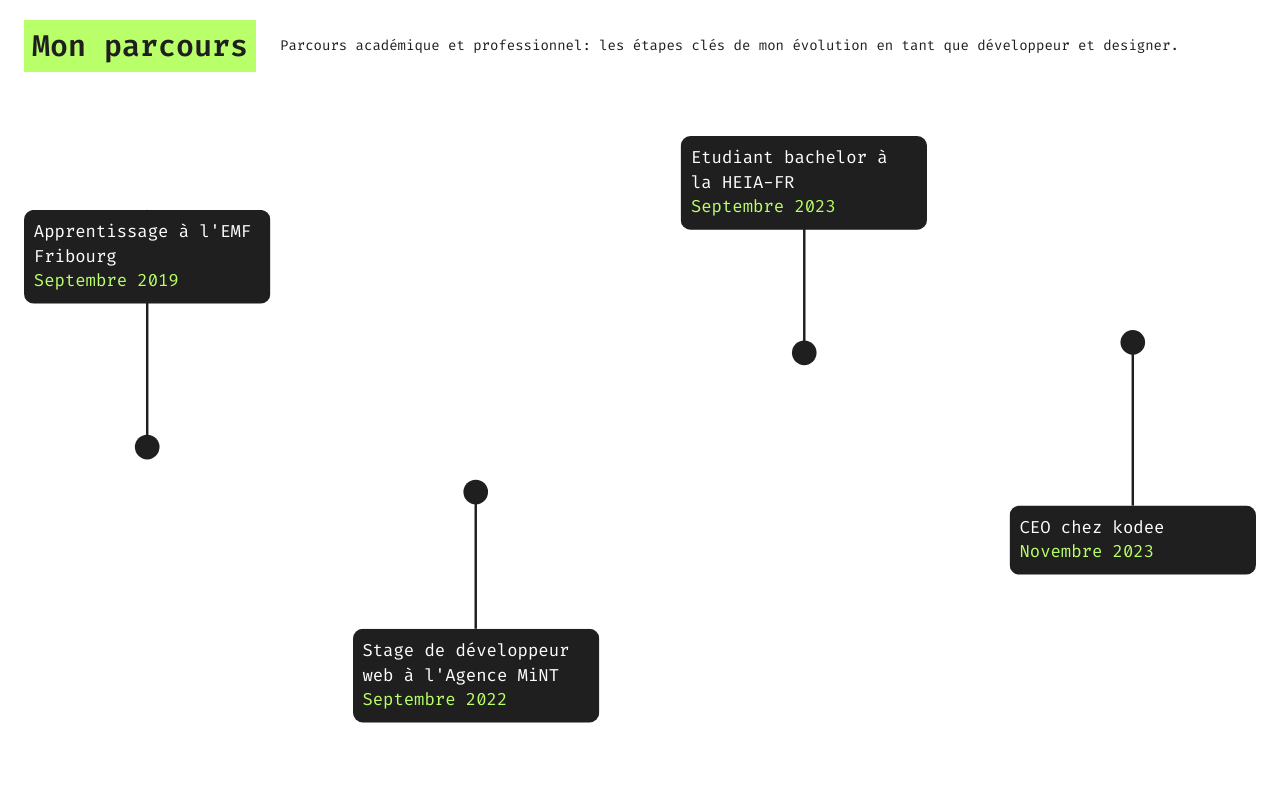
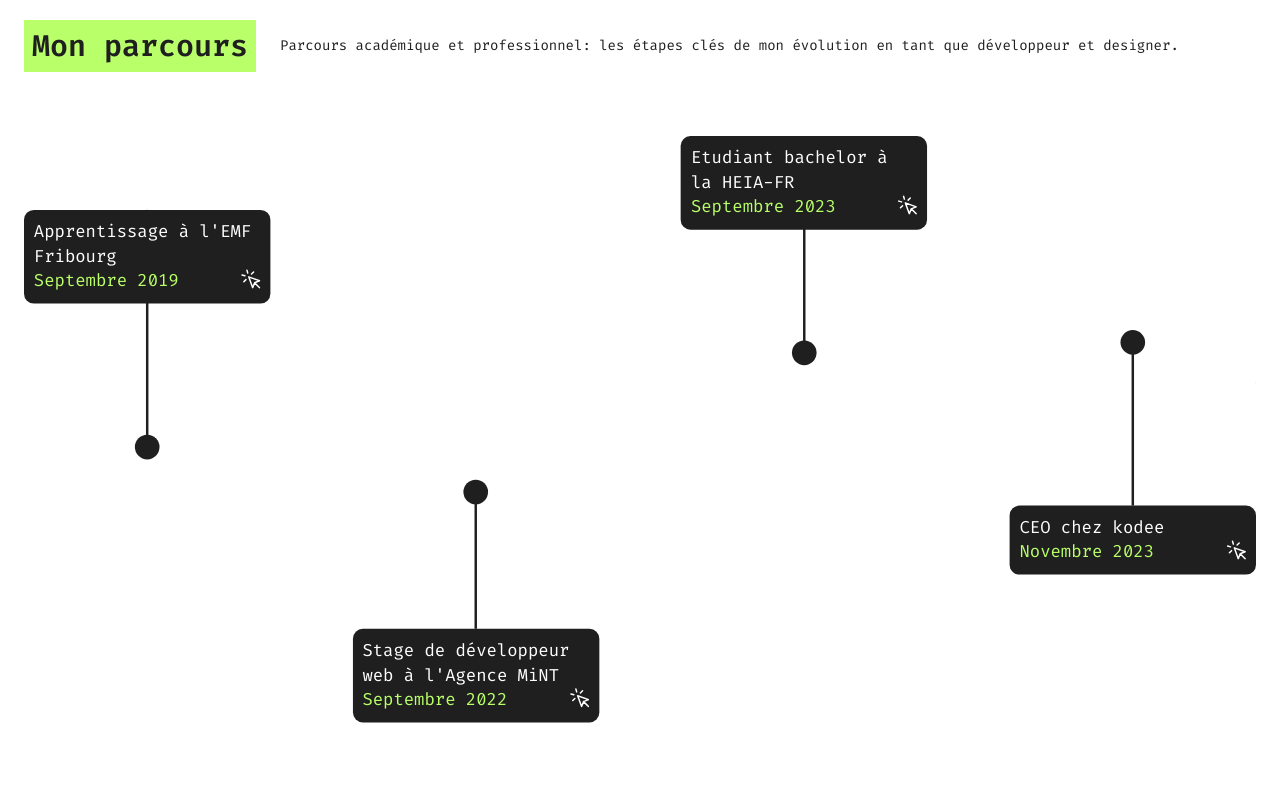
Before and after one commit to maiscommentz/portfolio-2025, a Vue app: page / in a window 1280 px wide. Shown: the part 2820-3620 px from the top of the page. Built offline with nearby package versions, Linux system fonts and the light colour scheme; what vue3-marquee would draw is missing.

Commit message:
💄 Enhance Timeline component with new click icon and improved layout

```diff
--- a/src/components/Timeline.vue
+++ b/src/components/Timeline.vue
@@ -1,6 +1,6 @@
 <template>
     <div class="w-full timeline">
-        <svg viewBox="0 0 1000 500" preserveAspectRatio="xMidYMid meet" class="w-full">
+        <svg viewBox="0 0 1000 500" preserveAspectRatio="xMidYMid meet" class="w-full overflow-visible">
             <!-- Curved path -->
             <path d="M0, 200 C500, 500 500, 0 1000, 200" class="stroke-cBlack" fill="none" stroke-width="2" />
             <!-- Dots -->
@@ -13,10 +13,14 @@
                   class="stroke-cBlack" stroke-width="2" />
             <!-- Labels -->
             <foreignObject v-for="(point, i) in points" :key="'label' + i"
-                            :x="point.cx - (point.width / 2)" :y="point.offsetY" :width="point.width" height="200">
-                <div class="bg-cBlack text-cWhite p-2 rounded-lg text-sm">
+                            :x="point.cx - (point.width / 2)" :y="point.offsetY"
+                            :width="point.width" height="200" class="overflow-visible">
+                <div class="bg-cBlack text-cWhite p-2 rounded-lg text-sm hover:scale-105 ease-in-out transform transition duration-300">
                     <p>{{ point.title }}</p>
-                    <p class="text-cGreen">{{ point.date }}</p>
+                    <div class="flex w-full justify-between">
+                        <p class="text-cGreen">{{ point.date }}</p>
+                        <img src="/icons/click.svg" alt="Plus d'informations" class="w-4 h-4" />
+                    </div>
                 </div>
             </foreignObject>
         </svg>
```
Also changed, not shown: public/icons/click.svg (added).
